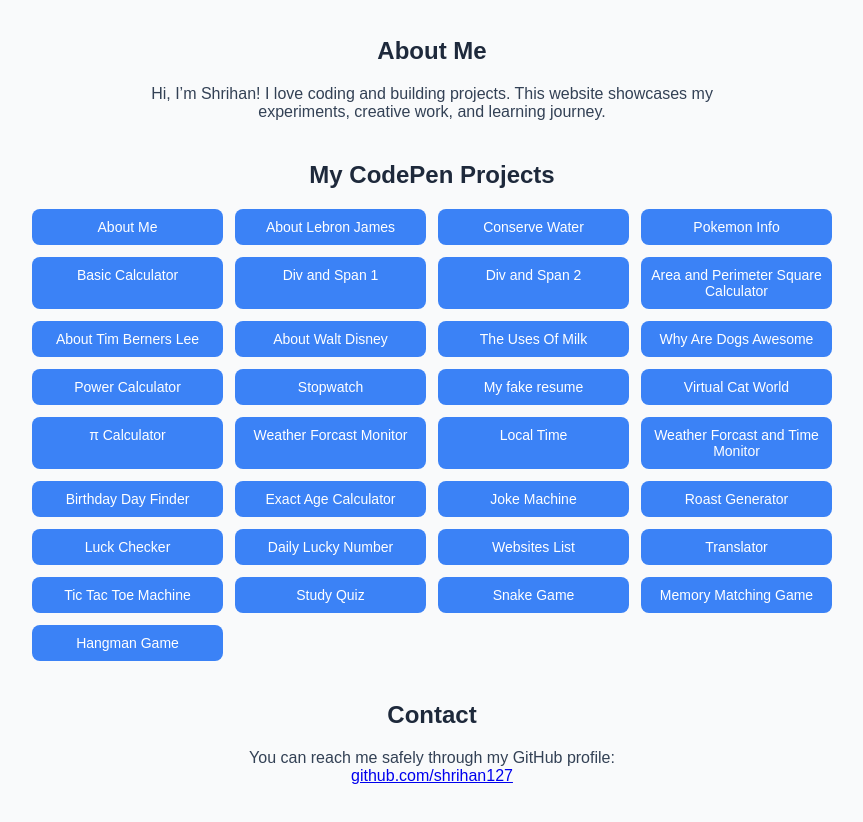
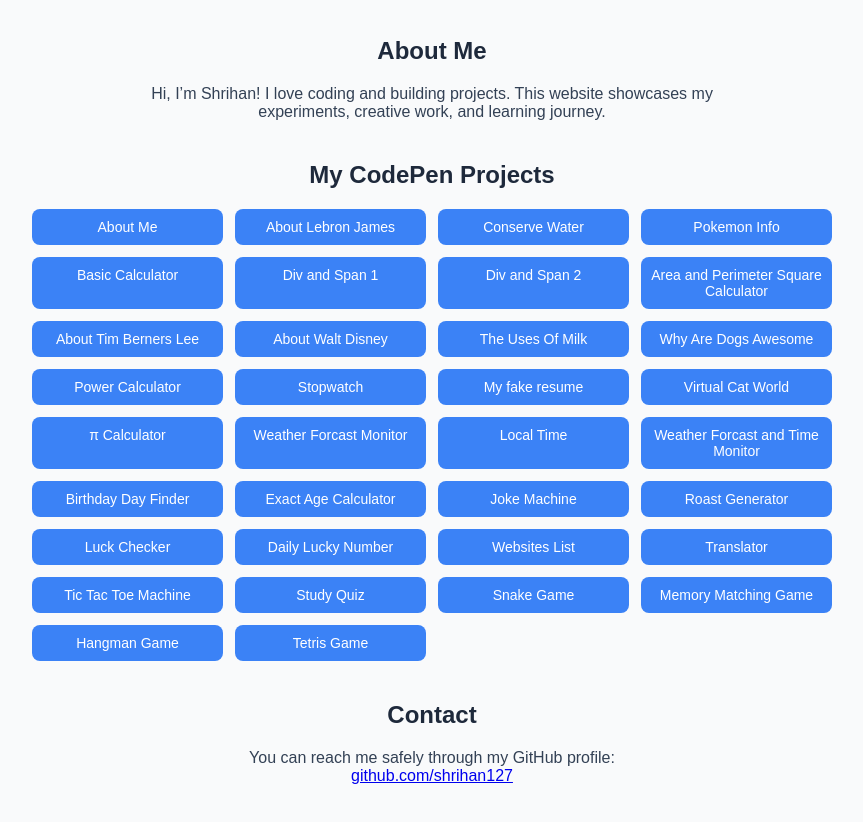
Before and after one commit to shrihan127/shrihan127.github.io, a plain HTML site: page index.html in a window 1280 px wide. Shown: the part 168-990 px from the top of the page, without its empty margins (208-1071 px from the left). Drawn offline with Linux system fonts and the light colour scheme.

Commit message:
Update index.html
Webpage 26 Tetris game

```diff
--- a/index.html
+++ b/index.html
@@ -114,6 +114,7 @@
     <a href="https://codepen.io/Shrihan-Samayamanthula/full/xbZqOme" target="_blank">Snake Game</a>
     <a href="https://codepen.io/Shrihan-Samayamanthula/full/VYepjRY" target="_blank">Memory Matching Game</a>
     <a href="https://codepen.io/Shrihan-Samayamanthula/full/vELxXEG" target="_blank">Hangman Game</a>
+    <a href="https://codepen.io/Shrihan-Samayamanthula/full/ogbZzjX" target="_blank">Tetris Game</a>
   </div>
   <h2 id="contact">Contact</h2>
   <p>
```
